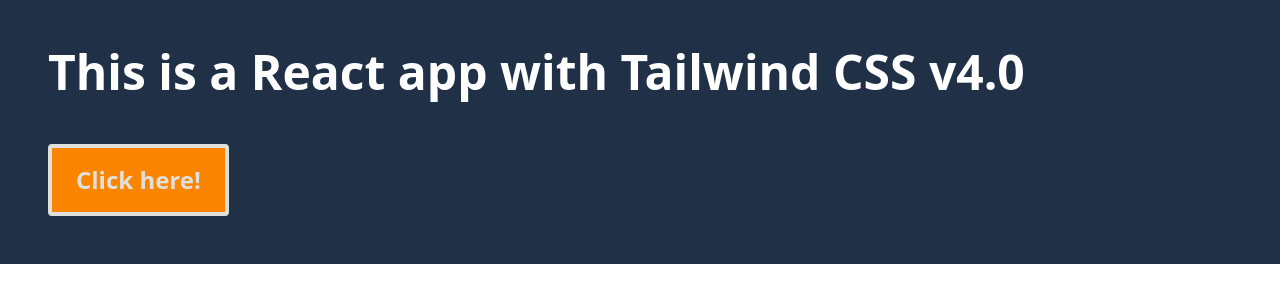
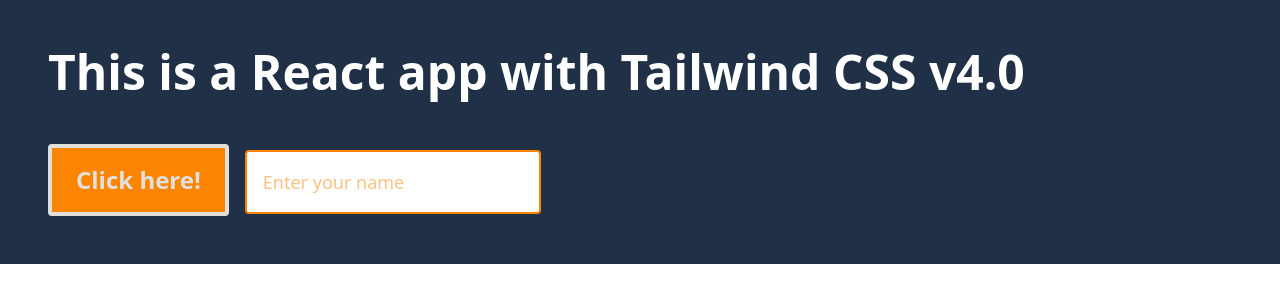
Before and after one commit to DorKatzir/TailwindCSS-v4.0, a React (Vite) app: page / in a window 1280 px wide. Shown: the top 302 px of the page. Built offline with nearby package versions, Linux system fonts and the light colour scheme.

Commit message:
default style: placeholder inherit from currentColor

```diff
--- a/src/App.jsx
+++ b/src/App.jsx
@@ -9,6 +9,7 @@
       <button className="bg-amber border-4 text-alabaster text-2xl font-bold mt-12 rounded px-6 py-4">
         Click here!
       </button>
+      <input type="text" placeholder='Enter your name' className='bg-white text-lg text-amber border-2 p-4 rounded ml-4 outline-0' />
     </div>
   )
 }
--- a/src/index.css
+++ b/src/index.css
@@ -14,6 +14,10 @@
   background-color: var(--amber-500);
 }
 
+.text-amber {
+  color: var(--amber-500);
+}
+
 .text-alabaster {
   color: var(--alabaster-500);
 }
```
